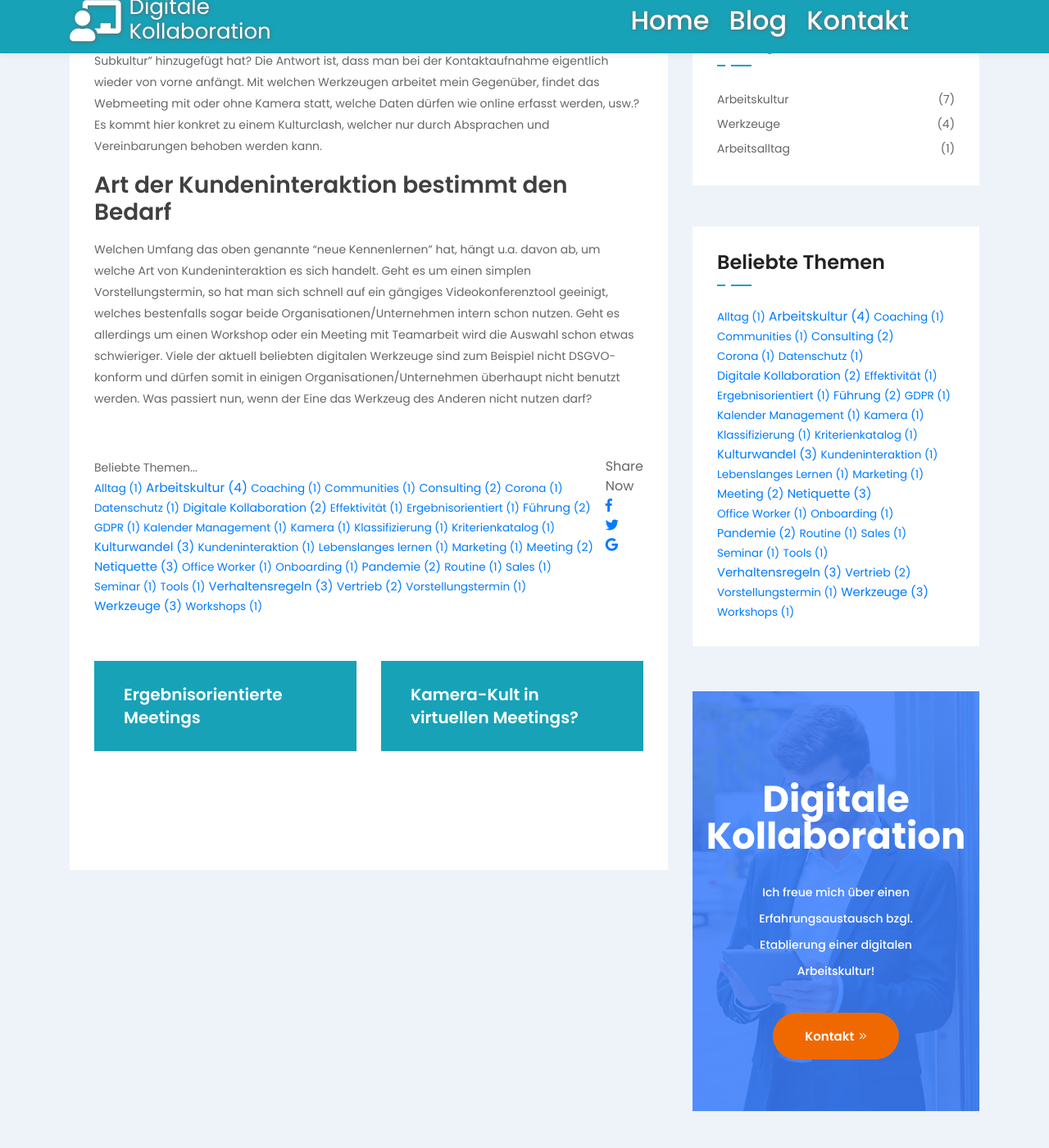
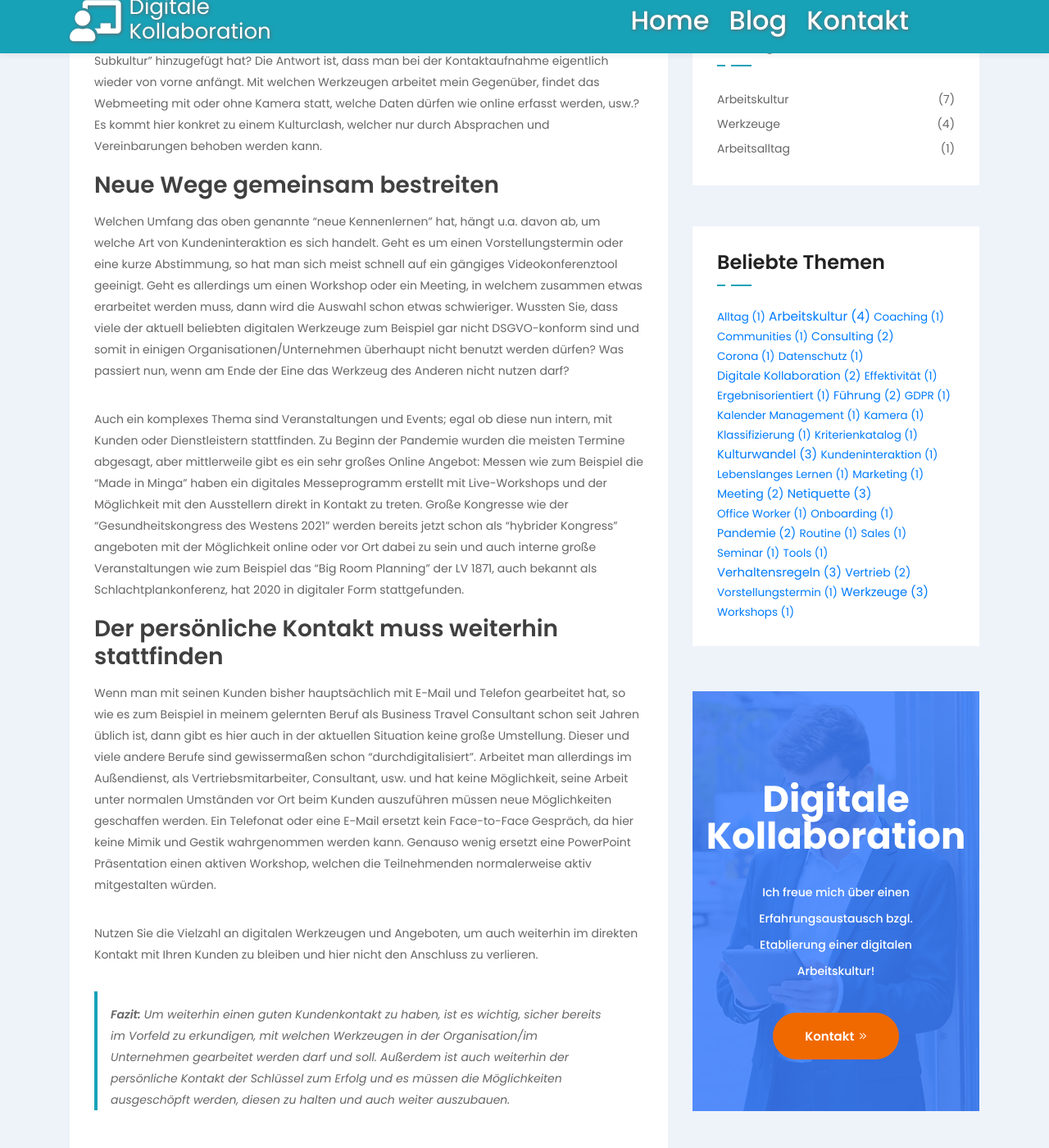
Before and after one commit to maehkster/maehkster.github.io, a Jekyll site: the page built from _posts/2021-01-10-erfolgreiche-kundeninteraktion.md, in a window 1280 px wide and 1400 px high, scrolled down 954 px. Shown: the whole window at 82% size. Built offline with Jekyll 4.4.1, drawn with Linux system fonts in a browser that asks for light colours; comment, search, counter and statistics services are not loaded; some of the changed text lies outside the part shown.

Commit message:
changes post erfolgreiche kundeninteraktion

```diff
--- a/_posts/2021-01-10-erfolgreiche-kundeninteraktion.md
+++ b/_posts/2021-01-10-erfolgreiche-kundeninteraktion.md
@@ -11,7 +11,21 @@ author: "Silvana Heiß"
 Wie haben Sie bisher mit Ihren Kunden agiert? Laut dem “Verband Deutsches Reisemanagement” gab es im Jahr 2019 insgesamt 195,4 Millionen Geschäftsreisen von deutschen Unternehmen. Bei circa 60% dieser Reisen hat es sich dabei um Tagesreisen ohne Übernachtung gehandelt. Folglich waren es Reisen für ein Meeting, eine eintägige Konferenz oder ein Tagesevent. Und genau diese Treffen finden nun online statt. Eine Statistik von A. Poleshova zeigt zum Beispiel, dass sich die Anzahl der täglich aktiven Nutzer von Microsoft Teams seit November 2019 innerhalb eines Jahres von 20 Millionen auf 115 Millionen erhöht hat. Besonders spannend ist der Sprung im März 2020 innerhalb von einer Woche von 32 auf 44 Millionen aktiver Nutzer. Einerseits ist es natürlich schön zu sehen, dass es schnell Alternativlösungen gegeben hat, um die ausgefallenen Meetings und Events auffangen zu können, aber natürlich bringt ein derartiger “Schnellschuss” auch viele Probleme mit sich.
 
 ### Die Herausforderungen
+
 Von heute auf morgen waren jegliche Organisationen und Unternehmen gefragt, schnell auf die neue Situation der Covid-19 Pandemie zu reagieren. Neue Wege mussten gefunden werden um weiterhin die Kanäle für Sales & Marketing offen zu halten und natürlich war es auch wichtig, dass Consultants weiterhin ihre Arbeit machen konnten. Jetzt gab es aber nicht DAS eine Werkzeug und DIE eine perfekte Lösung. Und das gibt es auch heute nicht. Welche Herausforderungen stellen sich nun also, wenn jeder spontan seinen eigenen Weg gegangen ist? Wenn jeder seiner schon vorhandenen Unternehmenskultur noch eine eigene “digitale Subkultur” hinzugefügt hat? Die Antwort ist, dass man bei der Kontaktaufnahme eigentlich wieder von vorne anfängt. Mit welchen Werkzeugen arbeitet mein Gegenüber, findet das Webmeeting mit oder ohne Kamera statt, welche Daten dürfen wie online erfasst werden, usw.? Es kommt hier konkret zu einem Kulturclash, welcher nur durch Absprachen und Vereinbarungen behoben werden kann.
 
-### Art der Kundeninteraktion bestimmt den Bedarf
-Welchen Umfang das oben genannte “neue Kennenlernen” hat, hängt u.a. davon ab, um welche Art von Kundeninteraktion es sich handelt. Geht es um einen simplen Vorstellungstermin, so hat man sich schnell auf ein gängiges Videokonferenztool geeinigt, welches bestenfalls sogar beide Organisationen/Unternehmen intern schon nutzen. Geht es allerdings um einen Workshop oder ein Meeting mit Teamarbeit wird die Auswahl schon etwas schwieriger. Viele der aktuell beliebten digitalen Werkzeuge sind zum Beispiel nicht DSGVO-konform und dürfen somit in einigen Organisationen/Unternehmen überhaupt nicht benutzt werden. Was passiert nun, wenn der Eine das Werkzeug des Anderen nicht nutzen darf?
+### Neue Wege gemeinsam bestreiten
+
+Welchen Umfang das oben genannte “neue Kennenlernen” hat, hängt u.a. davon ab, um welche Art von Kundeninteraktion es sich handelt. Geht es um einen Vorstellungstermin oder eine kurze Abstimmung, so hat man sich meist schnell auf ein gängiges Videokonferenztool geeinigt. Geht es allerdings um einen Workshop oder ein Meeting, in welchem zusammen etwas erarbeitet werden muss, dann wird die Auswahl schon etwas schwieriger. Wussten Sie, dass viele der aktuell beliebten digitalen Werkzeuge zum Beispiel gar nicht DSGVO-konform sind und somit in einigen Organisationen/Unternehmen überhaupt nicht benutzt werden dürfen? Was passiert nun, wenn am Ende der Eine das Werkzeug des Anderen nicht nutzen darf?
+
+Auch ein komplexes Thema sind Veranstaltungen und Events; egal ob diese nun intern, mit Kunden oder Dienstleistern stattfinden. Zu Beginn der Pandemie wurden die meisten Termine abgesagt, aber mittlerweile gibt es ein sehr großes Online Angebot: Messen wie zum Beispiel die “Made in Minga” haben ein digitales Messeprogramm erstellt mit Live-Workshops und der Möglichkeit mit den Ausstellern direkt in Kontakt zu treten. Große Kongresse wie der “Gesundheitskongress des Westens 2021” werden bereits jetzt schon als “hybrider Kongress” angeboten mit der Möglichkeit online oder vor Ort dabei zu sein und auch interne große Veranstaltungen wie zum Beispiel das “Big Room Planning” der LV 1871, auch bekannt als Schlachtplankonferenz, hat 2020 in digitaler Form stattgefunden.
+
+### Der persönliche Kontakt muss weiterhin stattfinden
+
+Wenn man mit seinen Kunden bisher hauptsächlich mit E-Mail und Telefon gearbeitet hat, so wie es zum Beispiel in meinem gelernten Beruf als Business Travel Consultant schon seit Jahren üblich ist, dann gibt es hier auch in der aktuellen Situation keine große Umstellung. Dieser und viele andere Berufe sind gewissermaßen schon “durchdigitalisiert”. Arbeitet man allerdings im Außendienst, als Vertriebsmitarbeiter, Consultant, usw. und hat keine Möglichkeit, seine Arbeit unter normalen Umständen vor Ort beim Kunden auszuführen müssen neue Möglichkeiten geschaffen werden. Ein Telefonat oder eine E-Mail ersetzt kein Face-to-Face Gespräch, da hier keine Mimik und Gestik wahrgenommen werden kann. Genauso wenig ersetzt eine PowerPoint Präsentation einen aktiven Workshop, welchen die Teilnehmenden normalerweise aktiv mitgestalten würden.
+
+Nutzen Sie die Vielzahl an digitalen Werkzeugen und Angeboten, um auch weiterhin im direkten Kontakt mit Ihren Kunden zu bleiben und hier nicht den Anschluss zu verlieren.
+
+
+>__Fazit:__
+>Um weiterhin einen guten Kundenkontakt zu haben, ist es wichtig, sicher bereits im Vorfeld zu erkundigen, mit welchen Werkzeugen in der Organisation/im Unternehmen gearbeitet werden darf und soll. Außerdem ist auch weiterhin der persönliche Kontakt der Schlüssel zum Erfolg und es müssen die Möglichkeiten ausgeschöpft werden, diesen zu halten und auch weiter auszubauen.
```
